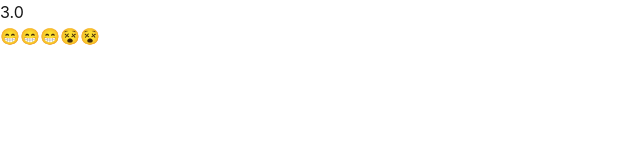
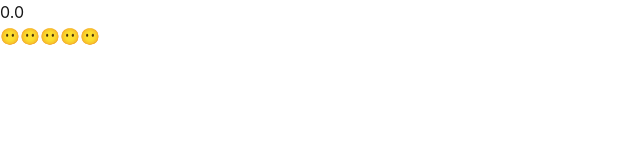
Before and after one commit to brunaoOG/react-course, a Next.js app: page / in a window 1280 px wide. Shown: the top 160 px of the page, without its empty margins (0-640 px from the left). Built offline with nearby package versions, Linux system fonts and the light colour scheme.

Commit message:
mod2-16/rating-hard

```diff
--- a/src/app/page.tsx
+++ b/src/app/page.tsx
@@ -1,11 +1,10 @@
 import { EmojiRating } from "../components/EmojiRating";
 
 const Page = () => {
-  let rate = 3;
+  let rate = 0.0;
 
   return (
-    <div className="flex justify-center items-center gap-4 p-5 ">
-      <div className="text-3xl bg-black/40 rounded-lg p-6 ">{rate}.0</div>
+    <div className="flex">
       <EmojiRating rate={rate} />
     </div>
   );
--- a/src/components/EmojiRating.tsx
+++ b/src/components/EmojiRating.tsx
@@ -3,14 +3,16 @@ type Props = {
 };
 
 export const EmojiRating = ({ rate }: Props) => {
-  let emojiBuild: string[] = ["😵", "😵", "😵", "😵", "😵"];
-  for (let i = 0; i < rate; i++) {
-    emojiBuild[i] = "😁";
-  }
+  rate = rate > 5 ? 5 : rate < 0 ? 0 : rate;
+
+  let emojiLevels = ["☹️", "🫤", "🫡", "😃", "😁"];
+
+  let rating = `${emojiLevels[rate - 1]}`.repeat(rate).padEnd(10, "😶");
 
   return (
-    <div className="text-[36px] p-3 bg-black/20 rounded-md">
-      {emojiBuild.join("")}
+    <div className="flex justify-center items-center gap-4 p-5 ">
+      <div className="text-3xl bg-black/40 rounded-lg p-6 ">{rate}.0</div>
+      <div className="p-3 bg-black/20 rounded-md text-[40px]">{rating}</div>
     </div>
   );
 };
```
Also changed, not shown: src/components/EmojiRatingBruno.tsx (added, +21 -0 lines).
